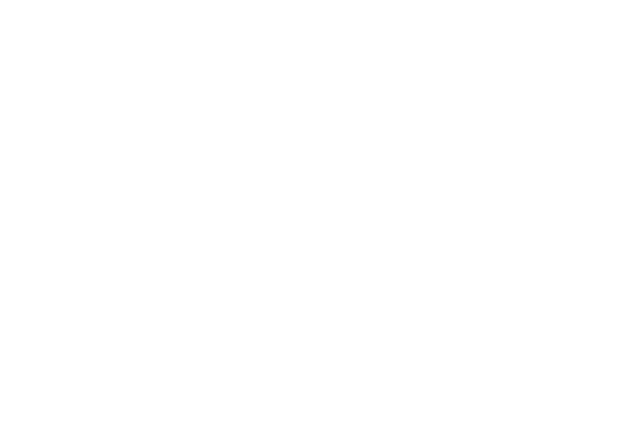
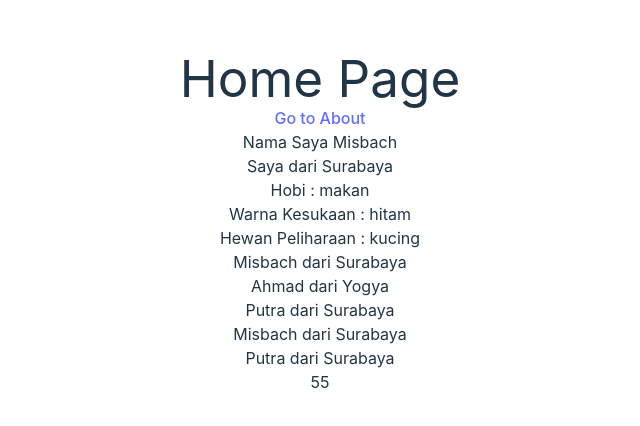
Before and after one commit to memoowi/coba-react, a React (Vite) app: page / in a window 1280 px wide. Before the commit this address had no page. Shown: the part 178-604 px from the top of the page, without its empty margins (320-960 px from the left). Built offline with nearby package versions, Linux system fonts and the light colour scheme.

Commit message:
first commit

```diff
--- a/src/App.jsx
+++ b/src/App.jsx
@@ -8,8 +8,8 @@ function App() {
   return (
     <BrowserRouter>
       <Routes>
-        <Route path="./" element={<Home />} />
-        <Route path="./about" element={<About />} />
+        <Route path="/" element={<Home />} />
+        <Route path="/about" element={<About />} />
       </Routes>
     </BrowserRouter>
   )
```
